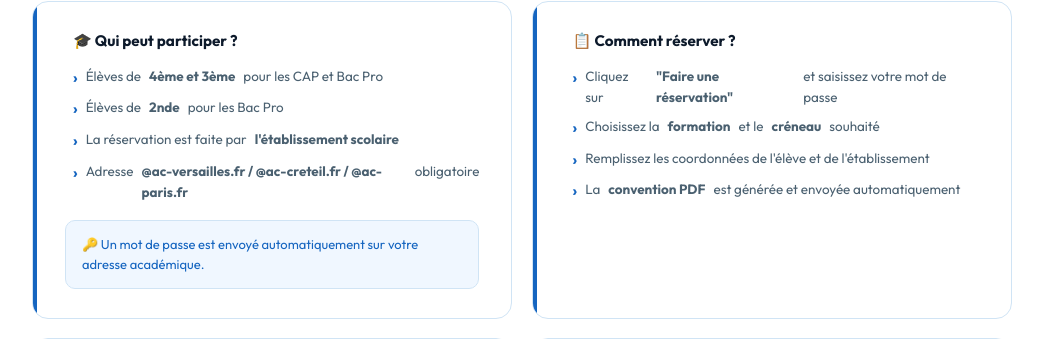
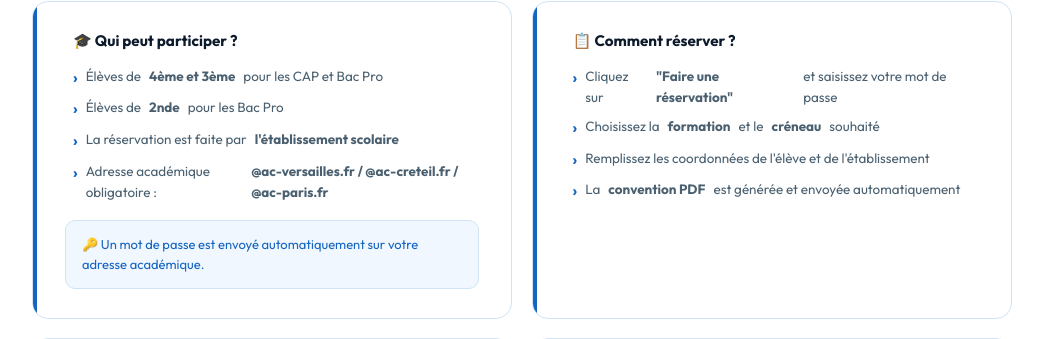
Before and after one commit to jamila-cell210/Fernand-Nadia-L-ger, a Flask app: page / in a window 1280 px wide. Shown: the part 1111-1450 px from the top of the page, without its empty margins (118-1161 px from the left). Run offline with Flask 3, Linux system fonts and the light colour scheme.

Commit message:
Update index.html

```diff
--- a/templates/index.html
+++ b/templates/index.html
@@ -144,7 +144,7 @@
         <li>Élèves de <strong>4ème et 3ème</strong> pour les CAP et Bac Pro</li>
         <li>Élèves de <strong>2nde</strong> pour les Bac Pro</li>
         <li>La réservation est faite par <strong>l'établissement scolaire</strong></li>
-        <li>Adresse <strong>@ac-versailles.fr / @ac-creteil.fr / @ac-paris.fr</strong> obligatoire</li>
+        <li>Adresse académique obligatoire :<br><strong>@ac-versailles.fr / @ac-creteil.fr / @ac-paris.fr</strong></li>
       </ul>
       <div class="callout c-blue">🔑 Un mot de passe est envoyé automatiquement sur votre adresse académique.</div>
     </div>
```
